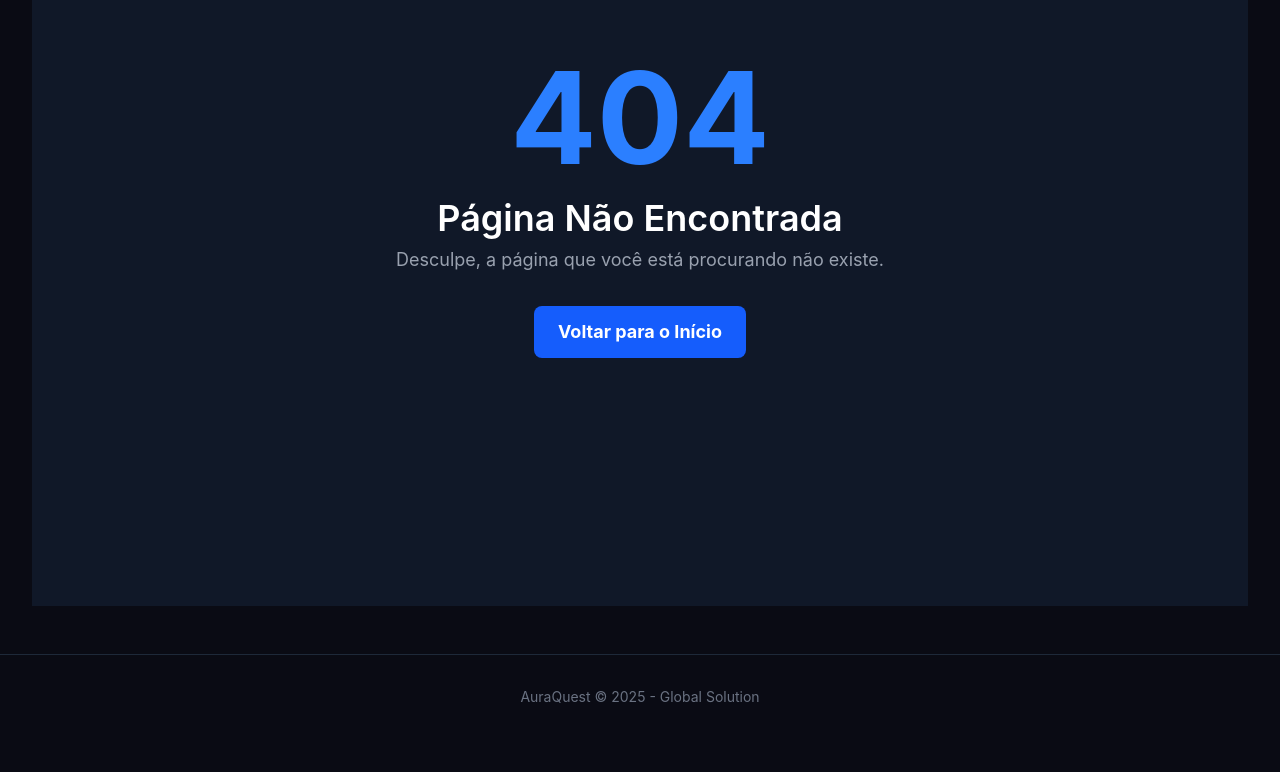
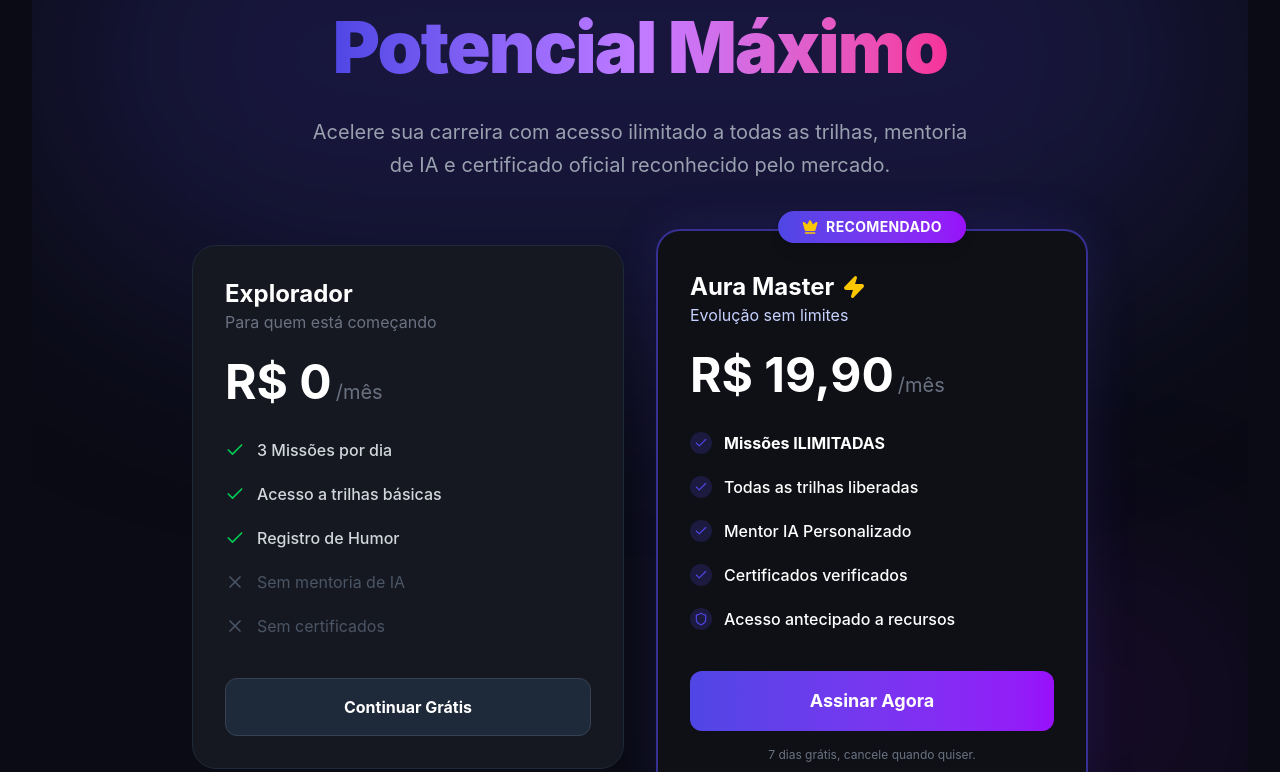
Before and after one commit to Liga-dos-Viloes/AuraQuest, a React (Vite) app: page /premium in a window 1280 px wide. Before the commit this address had no page. Shown: the part 322-1094 px from the top of the page. Before the commit the page ends 1061 px from the top, so only its background shows below. Built offline with nearby package versions, Linux system fonts and the light colour scheme.

Commit message:
feat: premium page

```diff
--- a/src/App.tsx
+++ b/src/App.tsx
@@ -4,6 +4,8 @@ import { Login } from './pages/Login';
 import { Questionario } from './pages/Questionario';
 import { NotFound } from './pages/NotFound';
 import { Dashboard } from './pages/Dashboard';
+import { Premium } from './pages/Premium'; // <--- Importe aqui
+// import { Admin } from './pages/admin';
 
 function App() {
   return (
@@ -14,8 +16,10 @@ function App() {
           <Route path="/login" element={<Login />} />
           <Route path="/questionario" element={<Questionario />} />
           <Route path="/dashboard" element={<Dashboard />} />
+          <Route path="/premium" element={<Premium />} />
           <Route path="*" element={<NotFound />} />
         </Route>
+        {/* <Route path="/admin" element={<Admin />} /> */}
       </Routes>
     </BrowserRouter>
   )
--- a/src/components/TrilhaCard.tsx
+++ b/src/components/TrilhaCard.tsx
@@ -1,5 +1,5 @@
 import { useState } from 'react';
-import { ArrowRight, Zap, Heart, CheckCircle, Lock, Loader2 } from 'lucide-react';
+import { ArrowRight, Zap, Heart, CheckCircle, Loader2 } from 'lucide-react';
 import clsx from 'clsx';
 import type { Trilha } from '../types/trilhas';
 import api from '../api/api';
@@ -16,13 +16,14 @@ export function TrilhaCard({ trilha, onComplete, bloqueado = false }: TrilhaCard
   const [loading, setLoading] = useState(false);
 
   const handleClick = async () => {
-    if (bloqueado) return;
+    if (bloqueado && status === 'EM_ANDAMENTO') {
+      onComplete(0);
+      return;
+    }
 
     if (status === 'INICIAR') {
-      // Simula início
       setStatus('EM_ANDAMENTO');
     } else if (status === 'EM_ANDAMENTO') {
-      // Concluir e ganhar pontos
       setLoading(true);
       try {
         const idUsuario = localStorage.getItem('usuarioId');
@@ -43,19 +44,9 @@ export function TrilhaCard({ trilha, onComplete, bloqueado = false }: TrilhaCard
   return (
     <div className={clsx(
       "bg-surface p-6 rounded-3xl border flex flex-col justify-between transition-all duration-300 h-full group relative overflow-hidden",
-      bloqueado ? "border-red-500/30 opacity-75" : "border-gray-800 hover:border-primary/50 hover:-translate-y-1"
+      (bloqueado && status === 'EM_ANDAMENTO') ? "border-red-500/30" : "border-gray-800 hover:border-primary/50 hover:-translate-y-1"
     )}>
 
-      {bloqueado && (
-        <div className="absolute inset-0 bg-black/60 backdrop-blur-[1px] z-10 flex flex-col items-center justify-center text-center p-4">
-          <Lock className="text-red-400 mb-2" size={32} />
-          <p className="font-bold text-white">Limite Diário Atingido</p>
-          <p className="text-xs text-gray-300 mt-1">Assine o Premium para desbloquear missões ilimitadas.</p>
-          <button className="mt-3 bg-red-500 hover:bg-red-600 text-white text-xs font-bold py-2 px-4 rounded-full transition-colors">
-            Virar Premium
-          </button>
-        </div>
-      )}
 
       <div>
         <div className="flex justify-between items-start mb-6">
@@ -80,20 +71,24 @@ export function TrilhaCard({ trilha, onComplete, bloqueado = false }: TrilhaCard
 
       <button
         onClick={handleClick}
-        disabled={status === 'CONCLUIDO' || bloqueado || loading}
+        disabled={status === 'CONCLUIDO' || loading}
         className={clsx(
           "mt-8 w-full font-semibold py-3 px-4 rounded-xl transition-all flex items-center justify-center gap-2",
           status === 'CONCLUIDO'
             ? "bg-green-500/20 text-green-400 cursor-default"
             : status === 'EM_ANDAMENTO'
-            ? "bg-yellow-500/20 text-yellow-400 hover:bg-yellow-500/30"
+            ? (bloqueado ? "bg-red-500/20 text-red-400 hover:bg-red-500/30" : "bg-yellow-500/20 text-yellow-400 hover:bg-yellow-500/30")
             : "bg-white/5 text-white hover:bg-primary"
         )}
       >
         {loading ? <Loader2 className="animate-spin" /> : (
           <>
             {status === 'INICIAR' && <>Iniciar Quest <ArrowRight size={18} /></>}
-            {status === 'EM_ANDAMENTO' && <>Concluir (+100 XP)</>}
+
+            {status === 'EM_ANDAMENTO' && (
+               bloqueado ? <>Bloqueado (Clique) <CheckCircle size={18} /></> : <>Concluir (+100 XP)</>
+            )}
+
             {status === 'CONCLUIDO' && <>Concluída <CheckCircle size={18} /></>}
           </>
         )}
--- a/src/pages/Dashboard.tsx
+++ b/src/pages/Dashboard.tsx
@@ -104,9 +104,12 @@ export function Dashboard() {
             </p>
 
             <div className="grid gap-4">
-               <button className="w-full bg-gradient-to-r from-primary to-purple-600 hover:from-primary/90 hover:to-purple-600/90 text-white font-bold py-4 rounded-xl text-lg transition-all shadow-xl shadow-primary/20 hover:scale-[1.02] flex items-center justify-center gap-2">
-                 <Lock size={20} /> Assinar Premium (R$ 19,90/mês)
-               </button>
+               <button
+  onClick={() => navigate('/premium')}
+  className="w-full bg-gradient-to-r from-primary to-purple-600 hover:from-primary/90 hover:to-purple-600/90 text-white font-bold py-4 rounded-xl text-lg transition-all shadow-xl shadow-primary/20 hover:scale-[1.02] flex items-center justify-center gap-2"
+>
+  <Lock size={20} /> Assinar Premium (R$ 19,90/mês)
+</button>
                <button
                  onClick={() => setShowPaywall(false)}
                  className="text-gray-500 hover:text-white text-sm underline decoration-gray-700 underline-offset-4 hover:decoration-white transition-all"
--- /dev/null
+++ b/src/pages/Premium.tsx
@@ -0,0 +1,110 @@
+import { Check, X, Crown, Zap, Shield, ArrowLeft } from 'lucide-react';
+import { useNavigate } from 'react-router-dom';
+
+export function Premium() {
+  const navigate = useNavigate();
+
+  const handleSubscribe = () => {
+    alert("Redirecionando para o gateway de pagamento...");
+    setTimeout(() => {
+        alert("Pagamento aprovado! Bem-vindo ao Premium 🚀");
+        navigate('/dashboard');
+    }, 1000);
+  };
+
+  return (
+    <div className="min-h-screen py-12 px-4 flex flex-col items-center justify-center bg-[#0a0b14] relative overflow-hidden">
+
+      <div className="absolute top-0 left-1/2 -translate-x-1/2 w-full h-[500px] bg-primary/20 blur-[120px] rounded-full pointer-events-none"></div>
+      <div className="absolute bottom-0 right-0 w-[300px] h-[300px] bg-purple-600/10 blur-[100px] rounded-full pointer-events-none"></div>
+
+      <button
+        onClick={() => navigate('/dashboard')}
+        className="absolute top-6 left-6 md:top-10 md:left-10 text-gray-400 hover:text-white flex items-center gap-2 transition-colors z-20"
+      >
+        <ArrowLeft size={20} /> Voltar
+      </button>
+
+      <div className="relative z-10 w-full max-w-6xl mx-auto flex flex-col items-center">
+
+        <div className="text-center max-w-3xl mx-auto mb-16 space-y-6">
+          <span className="inline-block bg-primary/20 text-primary px-4 py-1.5 rounded-full text-sm font-bold uppercase tracking-wider border border-primary/20">
+            Seja Lenda
+          </span>
+          <h1 className="text-5xl md:text-7xl font-black text-white tracking-tight leading-tight">
+            Desbloqueie seu <br/>
+            <span className="text-transparent bg-clip-text bg-gradient-to-r from-primary via-purple-400 to-pink-500">
+              Potencial Máximo
+            </span>
+          </h1>
+          <p className="text-xl text-gray-400 max-w-2xl mx-auto leading-relaxed">
+            Acelere sua carreira com acesso ilimitado a todas as trilhas, mentoria de IA e certificado oficial reconhecido pelo mercado.
+          </p>
+        </div>
+
+        <div className="grid md:grid-cols-2 gap-8 w-full max-w-4xl items-start">
+
+          <div className="bg-[#161821] border border-gray-800 p-8 rounded-3xl flex flex-col">
+              <div className="mb-8">
+                  <h3 className="text-2xl font-bold text-white">Explorador</h3>
+                  <p className="text-gray-500">Para quem está começando</p>
+                  <div className="mt-6 flex items-baseline gap-1">
+                      <span className="text-5xl font-bold text-white">R$ 0</span>
+                      <span className="text-gray-500 text-xl">/mês</span>
+                  </div>
+              </div>
+
+              <ul className="space-y-5 mb-10 flex-1">
+                  <li className="flex items-center gap-3 text-gray-300 font-medium"><Check size={20} className="text-green-500" /> 3 Missões por dia</li>
+                  <li className="flex items-center gap-3 text-gray-300 font-medium"><Check size={20} className="text-green-500" /> Acesso a trilhas básicas</li>
+                  <li className="flex items-center gap-3 text-gray-300 font-medium"><Check size={20} className="text-green-500" /> Registro de Humor</li>
+                  <li className="flex items-center gap-3 text-gray-600"><X size={20} /> Sem mentoria de IA</li>
+                  <li className="flex items-center gap-3 text-gray-600"><X size={20} /> Sem certificados</li>
+              </ul>
+
+              <button
+                  onClick={() => navigate('/dashboard')}
+                  className="w-full py-4 rounded-xl font-bold bg-gray-800 hover:bg-gray-700 transition-all text-white border border-gray-700"
+              >
+                  Continuar Grátis
+              </button>
+          </div>
+
+          <div className="relative bg-[#0f1016] border-2 border-primary/60 p-8 rounded-3xl flex flex-col shadow-[0_0_50px_rgba(79,70,229,0.15)] transform md:-translate-y-4">
+              <div className="absolute -top-5 left-1/2 -translate-x-1/2 bg-gradient-to-r from-primary to-purple-600 text-white px-6 py-1.5 rounded-full text-sm font-bold shadow-lg flex items-center gap-2 tracking-wide">
+                  <Crown size={16} className="fill-yellow-400 text-yellow-400" /> RECOMENDADO
+              </div>
+
+              <div className="mb-8 pt-2">
+                  <h3 className="text-2xl font-bold text-white flex items-center gap-2">
+                      Aura Master <Zap size={24} className="text-yellow-400 fill-yellow-400" />
+                  </h3>
+                  <p className="text-indigo-200">Evolução sem limites</p>
+                  <div className="mt-6 flex items-baseline gap-1">
+                      <span className="text-5xl font-bold text-white">R$ 19,90</span>
+                      <span className="text-gray-500 text-xl">/mês</span>
+                  </div>
+              </div>
+
+              <ul className="space-y-5 mb-10 flex-1">
+                  <li className="flex items-center gap-3 text-white font-medium"><div className="bg-primary/20 p-1 rounded-full"><Check size={14} className="text-primary" /></div> <strong>Missões ILIMITADAS</strong></li>
+                  <li className="flex items-center gap-3 text-white font-medium"><div className="bg-primary/20 p-1 rounded-full"><Check size={14} className="text-primary" /></div> Todas as trilhas liberadas</li>
+                  <li className="flex items-center gap-3 text-white font-medium"><div className="bg-primary/20 p-1 rounded-full"><Check size={14} className="text-primary" /></div> Mentor IA Personalizado</li>
+                  <li className="flex items-center gap-3 text-white font-medium"><div className="bg-primary/20 p-1 rounded-full"><Check size={14} className="text-primary" /></div> Certificados verificados</li>
+                  <li className="flex items-center gap-3 text-white font-medium"><div className="bg-primary/20 p-1 rounded-full"><Shield size={14} className="text-primary" /></div> Acesso antecipado a recursos</li>
+              </ul>
+
+              <button
+                  onClick={handleSubscribe}
+                  className="w-full py-4 rounded-xl font-bold bg-gradient-to-r from-primary to-purple-600 hover:scale-[1.02] hover:shadow-lg hover:shadow-primary/25 transition-all text-white text-lg"
+              >
+                  Assinar Agora
+              </button>
+              <p className="text-center text-xs text-gray-500 mt-4">7 dias grátis, cancele quando quiser.</p>
+          </div>
+
+        </div>
+      </div>
+    </div>
+  );
+}
```
